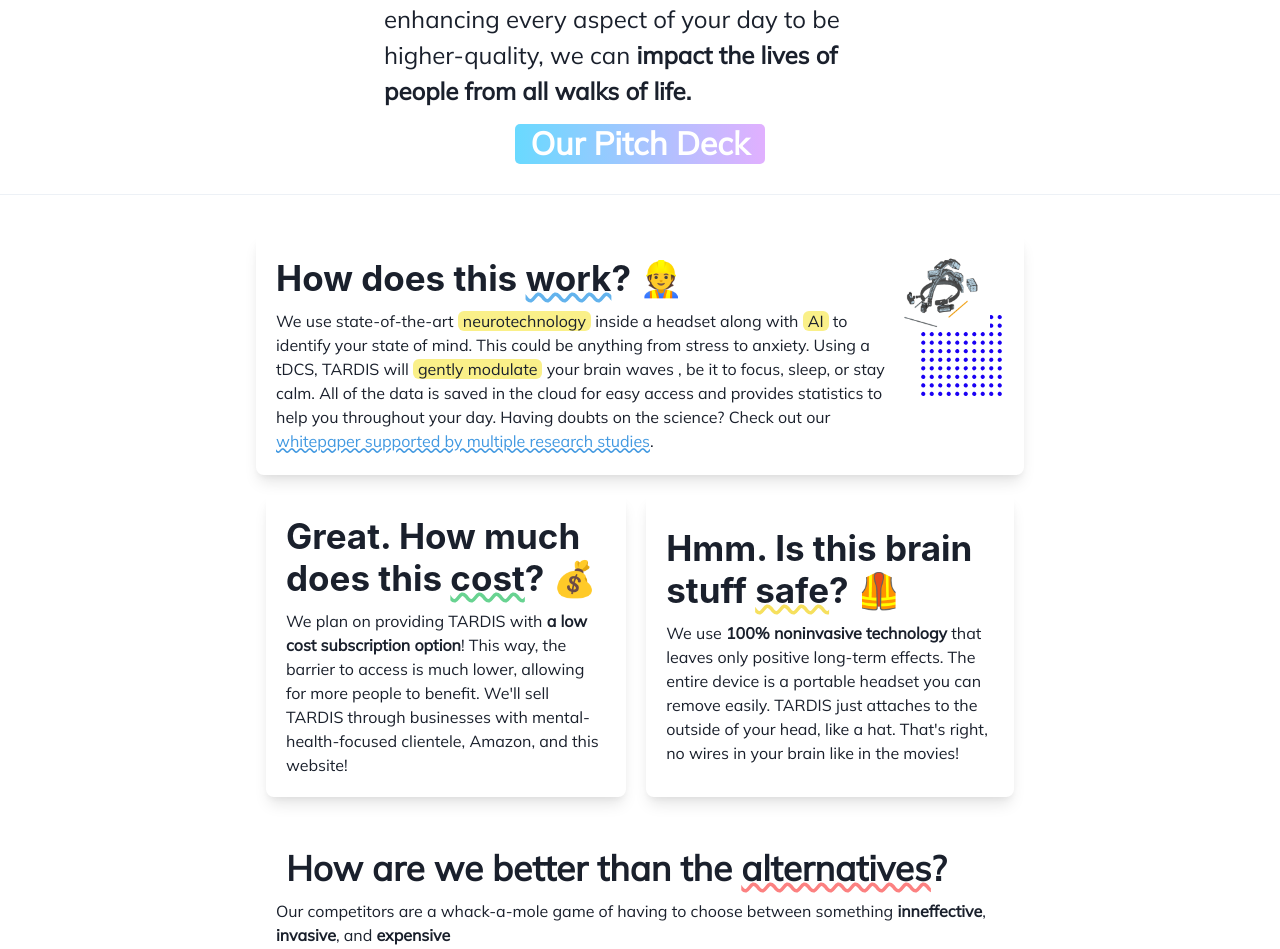
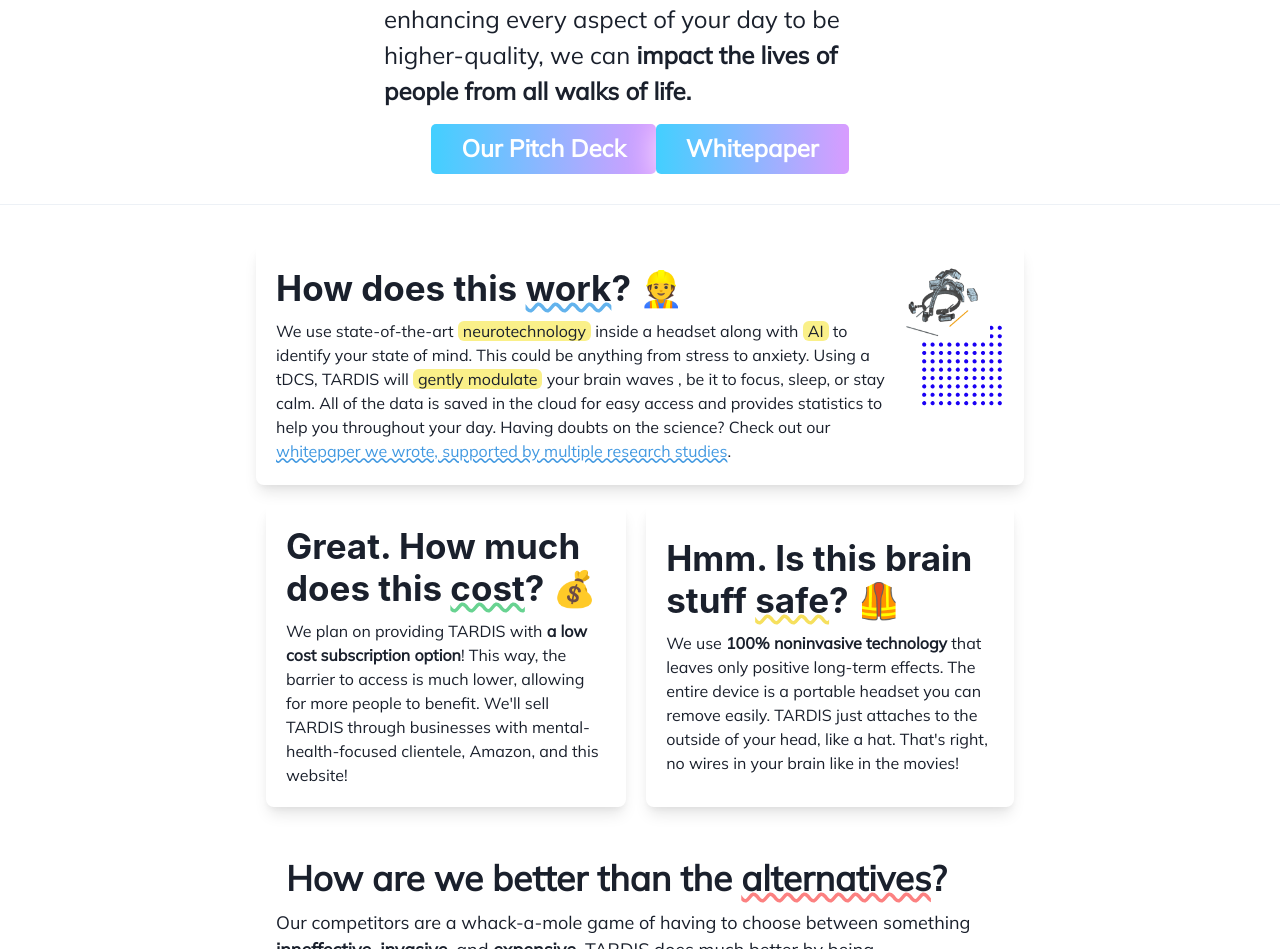
Before and after one commit to neelr/TARDIS, a Next.js app: page / in a window 1280 px wide. Shown: the part 503-1452 px from the top of the page. Built offline with nearby package versions, Linux system fonts and the light colour scheme; no server answers.

Commit message:
Create new button [issue 53]

```diff
--- a/pages/_app.js
+++ b/pages/_app.js
@@ -88,14 +88,18 @@
             .main-title {
               font-family: "Bebas Neue", "Mulish", "Avenir", -system-ui;
             }
-            .button {
-              padding: 10px 15px;
-              position: relative;
-              font-weight: 800;
-              font-size: 2rem;
-              margin-top: 15px;
+            .buttons {
               margin-left: auto;
               margin-right: auto;
+              position: relative;
+              justify-content: center;
+            }
+            .button {
+              padding: 25px 30px;
+              position: relative;
+              font-weight: 900 !important;
+              font-size: 1.5rem;
+              margin-top: 15px;
               text-align: center;
 
               color: #ffffff;
@@ -103,19 +107,17 @@
               border-radius: 5px;
               background: linear-gradient(
                 90deg,
-                rgba(16, 226, 255, 0.8) -34.31%,
-                rgba(223, 154, 255, 0.8) 103.95%
+                #0fe1ff -34.31%,
+                #de9aff 103.95%
               );
             }
             .button:hover {
               background: linear-gradient(
                 90deg,
-                rgba(16, 198, 255, 0.9) 50%,
+                rgba(16, 198, 255, 0.9) 30%,
                 rgba(218, 139, 255, 0.8) 94.43%
               );
               box-shadow: 0px 0px 30px 0px #0eb7ff8a;
-
-              border-radius: 10px;
             }
             .section-title {
               font-family: "Bolden", "Mulish", "Avenir", -system-ui;
@@ -129,6 +131,7 @@
               box-shadow: 0px 0px 20px 0px #10e2ff33;
             }
             .team:hover {
+              opacity: 80%;
               box-shadow: 0px 0px 30px 0px #10e2ff54;
             }
           `}</style>
--- a/pages/index.js
+++ b/pages/index.js
@@ -125,16 +125,27 @@
           we can{" "}
           <strong>impact the lives of people from all walks of life.</strong>
         </Text>
-        <Flex>
+        <Flex className="buttons">
+          <Flex fontWeight="900">
             <Button
-            href="http://u.filein.io/VLQKvYkqtd.pdf"
+              href="http://u.filein.io/7gH97MuzCB.pdf"
               as="a"
               target="_blank"
-            fontWeight="800"
               className="button"
             >
               Our Pitch Deck
             </Button>
+          </Flex>
+          <Flex fontWeight="900">
+            <Button
+              href="https://docs.google.com/document/d/e/2PACX-1vQ9Hf1-UrvaBr8aTfuq72pqFgz-dLeZ3KDqXyv8NUVz3rQ13aCFMXnxMDVQXFoXyj_rMS547IxzBc7w/pub"
+              as="a"
+              target="_blank"
+              className="button"
+            >
+              Whitepaper
+            </Button>
+          </Flex>
         </Flex>
       </Box>
       <Divider my="30px" width="100%" mx="auto" />
@@ -183,7 +194,7 @@
                 target="_blank"
                 as="a"
               >
-                whitepaper supported by multiple research studies
+                whitepaper we wrote, supported by multiple research studies
               </Text>
               .
             </Text>
@@ -300,12 +311,11 @@
             </Text>
             ?
           </Heading>
-          <Text>
+          <Text fontSize={[15, 15, 18]} paddingBelow="15px">
             Our competitors are a whack-a-mole game of having to choose between
             something <strong>inneffective</strong>, <strong>invasive</strong>,
-            and <strong>expensive</strong>
+            and <strong>expensive</strong>. TARDIS does much better by being...
           </Text>
-          <Text fontWeight="bold">TARDIS does much better by being</Text>
           <Flex flexDir="column">
             <Flex flexDir={["column", "row", "row"]} mx="auto">
               <Box
```
Lines whose indentation alone changed are shown as unchanged.
